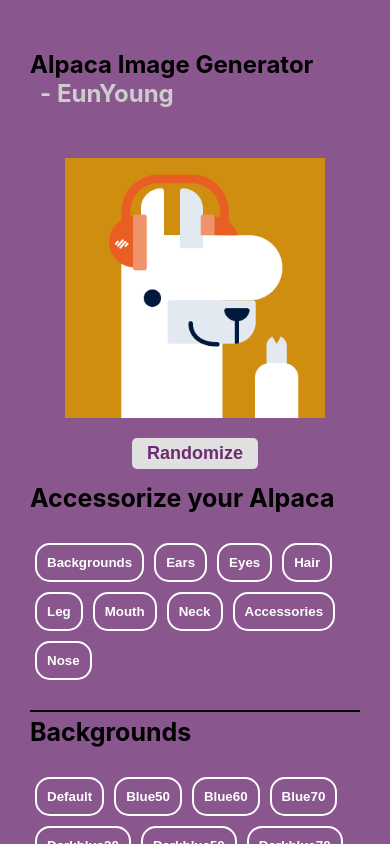
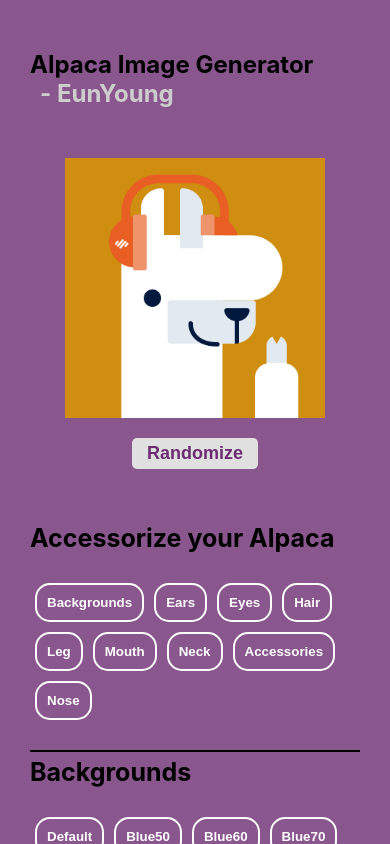
Before and after one commit to euNung24/Alpaca-image-generator-nung, a React (Create React App) app: page / in a window 390 px wide. Shown: the top 844 px of the page. Built offline with nearby package versions, Linux system fonts and the light colour scheme.

Commit message:
gap change

```diff
--- a/src/App.css
+++ b/src/App.css
@@ -120,6 +120,7 @@ body {
 @media all and (max-width: 780px) {
   .container {
     flex-direction: column;
+    gap: 80px;
   }
 
   .cont-left {
```
